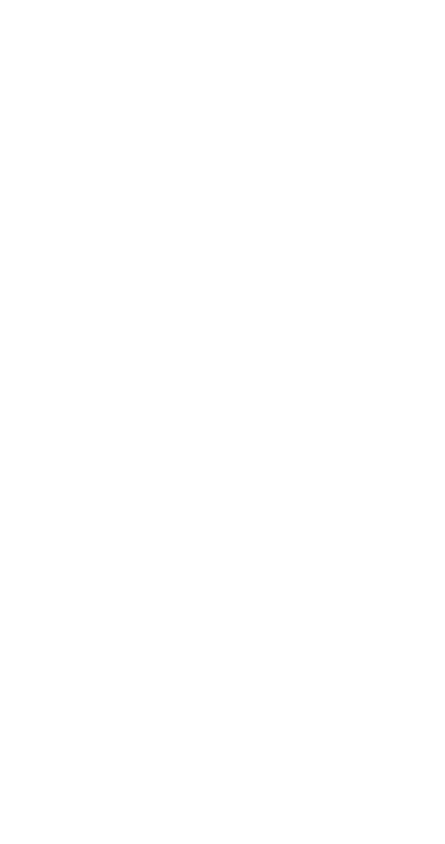
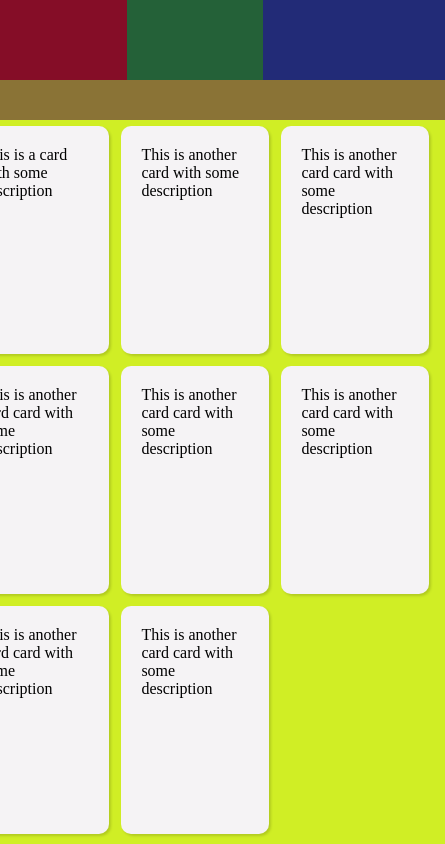
Before and after one commit to EverybodyToTheLimit/book-library-exercise, a plain HTML site: page index.html in a window 390 px wide. Shown: the whole page, 445 px wide, since content can reach past the window. Drawn offline with Linux system fonts and the light colour scheme; files whose address does not match are found by name.

Commit message:
add basic sections, create cards and apply responsive styles

```diff
--- a/css/styles.css
+++ b/css/styles.css
@@ -0,0 +1,65 @@
+:root {
+    --shadowColor: rgba(0, 0, 0, 0.15) 1.95px 1.95px 2.6px;
+}
+
+* {
+    margin: 0;
+    padding: 0;
+    box-sizing: border-box;
+  }
+body {
+    display: flex;
+    justify-content: center;
+}
+.container {
+    display: grid;
+    grid-template-rows: 2fr 1fr 20fr;
+    height: 100vh;
+    width: 60vw;
+    max-width: 60vw;
+    min-width: 500px;
+
+
+ grid-auto-flow: column;
+}
+
+.header {
+    display: grid;
+    grid-template-columns: 4fr 3fr 4fr;
+    background-color: aqua;
+    grid-column: span 8;
+    min-height: 80px;
+}
+.nav {
+    background-color: rgb(138, 115, 54);
+    grid-column: span 8;
+    min-height: 40px;
+}
+.cards {
+    background-color: rgb(208, 238, 37);
+    grid-column: span 8;
+    display: grid;
+    grid-template-columns: repeat(auto-fit, minmax(7em, 10em));
+    grid-template-rows: repeat(auto-fit, minmax(10em, 15em));
+    justify-content: center;
+
+}
+
+.login {
+    background-color: rgb(34, 43, 119);
+}
+
+.logo {
+    background-color: rgb(36, 97, 56);
+}
+.stats {
+    background-color: rgb(133, 13, 39);
+}
+
+.book-card {
+    background-color: #F5F3F5;
+    margin: 4%;
+    padding: 20px;
+    border-radius: 10px;
+    box-shadow: var(--shadowColor)
+}
--- a/index.html
+++ b/index.html
@@ -8,7 +8,26 @@
     <title>Library app</title>
 </head>
 <body>
+    <div class="container">
+        <div class="header">
+            <div class="stats"></div>
+            <div class="logo"></div>
+            <div class="login"></div>
+        </div>
+        <div class="nav"></div>
+        <div class="cards">
+            <div class="book-card">This is a card with some description</div>
+            <div class="book-card">This is another card with some description</div>
+            <div class="book-card">This is another card card with some description</div>
+            <div class="book-card">This is another card card with some description</div>
+            <div class="book-card">This is another card card with some description</div>
+            <div class="book-card">This is another card card with some description</div>
+            <div class="book-card">This is another card card with some description</div>
+            <div class="book-card">This is another card card with some description</div>
+        </div>
+    </div>
+
+
     <script src="./script/script.js"></script>
-
 </body>
 </html>
--- a/scrips/script.js
+++ b/scrips/script.js
@@ -0,0 +1,9 @@
+let myLibrary = [];
+
+function Book() {
+    // the constructor...
+  }
+
+  function addBookToLibrary() {
+    // do stuff here
+  }
```
